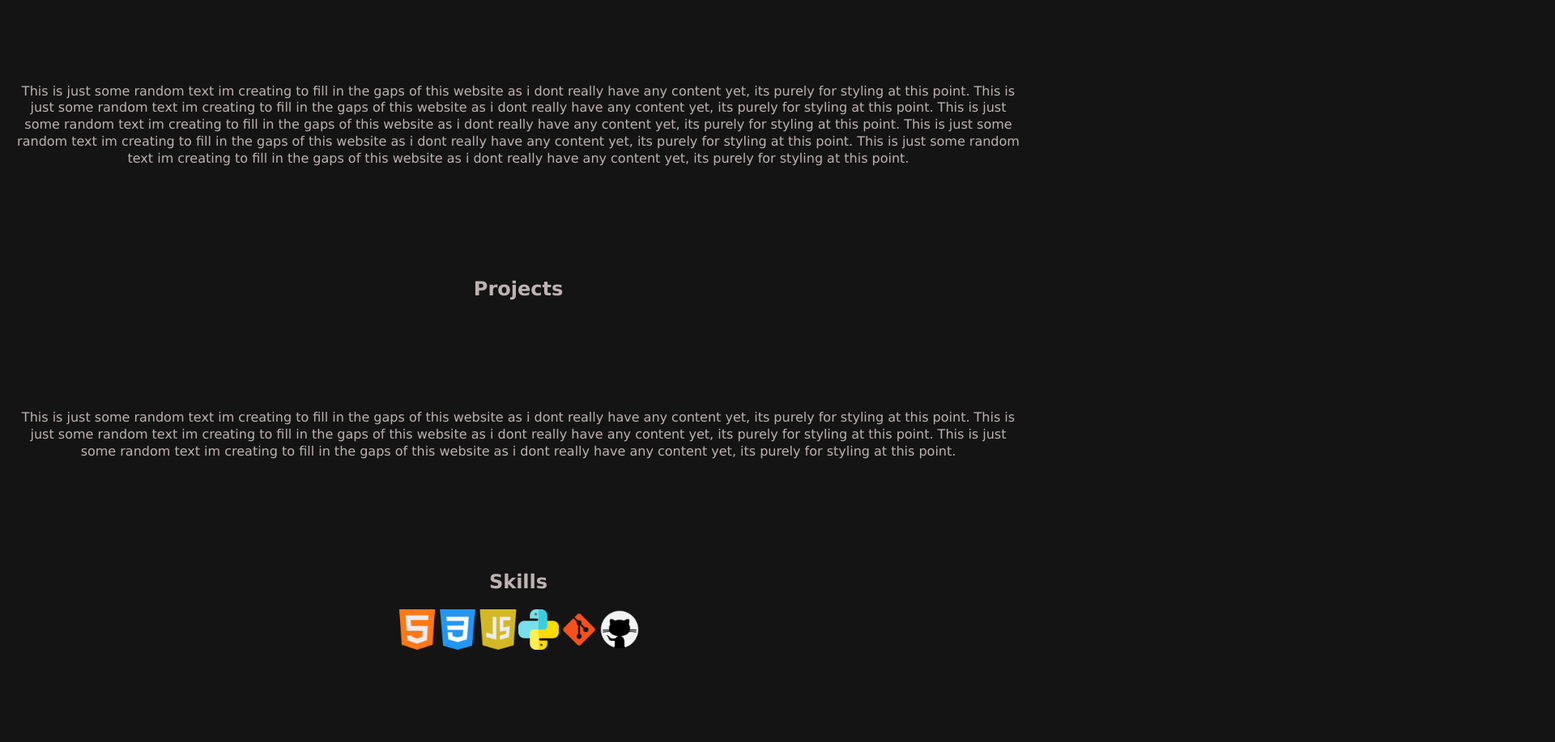
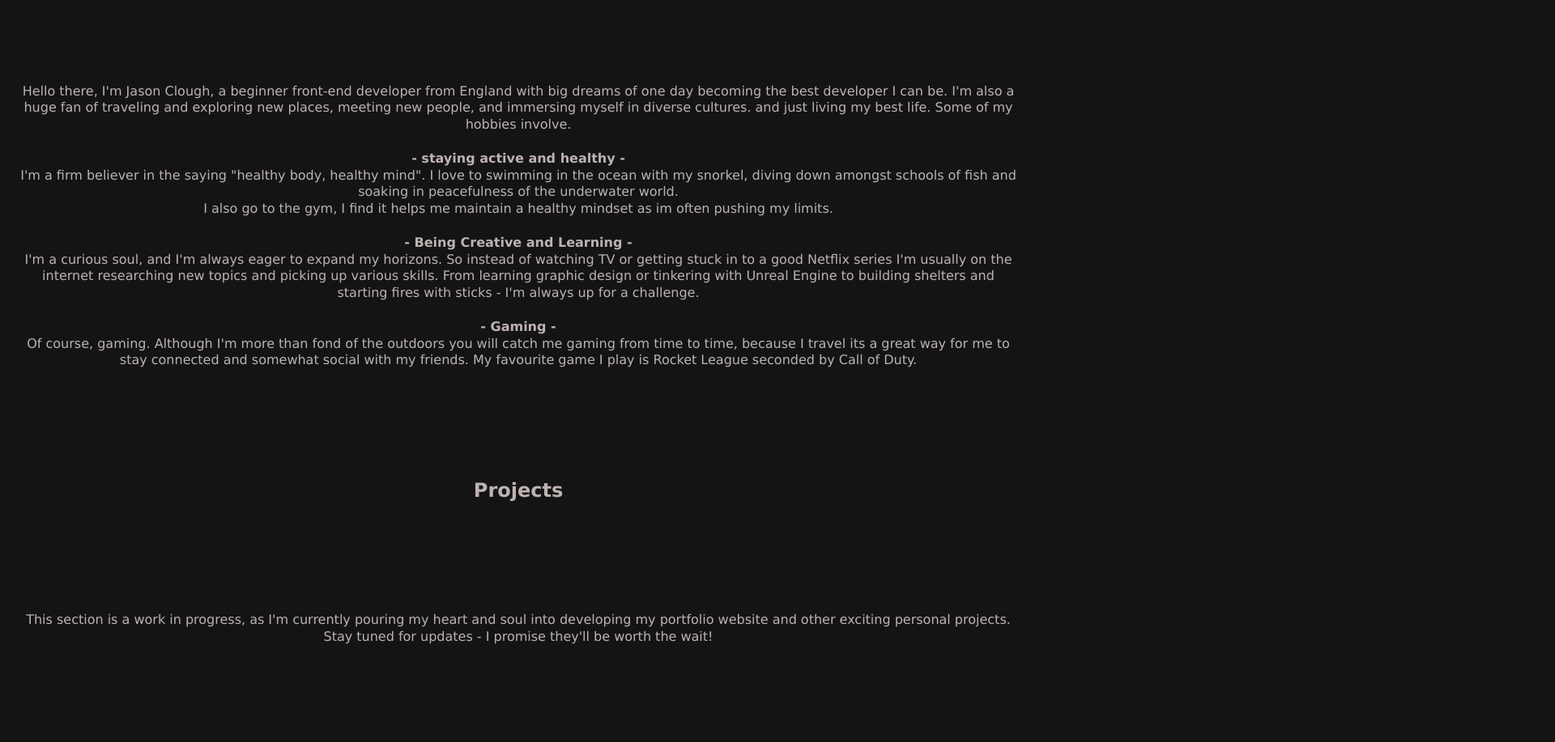
Before and after one commit to Jasonc95/Portfolio-Website, a plain HTML site: page index.html in a window 1280 px wide. Shown: the part 205-1122 px from the top of the page at 81% size, 1920 px wide, since content can reach past the window. Before the commit the page ends 1012 px from the top, so only its background shows below. Drawn offline with Linux system fonts and the light colour scheme.

Commit message:
Updated the content

```diff
--- a/index.html
+++ b/index.html
@@ -11,7 +11,7 @@
 <body>
     <div>
         <nav class="nav-bar">
-            <h4 class="name">Jason<span> Clough</span></h4>
+            <h4 class="name"><span class="cap">J</span>ason<span> <span class="cap">C</span>lough</span></h4>
             <ul>
                 <li><a href="#Home">Home</a></li>
                 <li><a href="#About-Me">About Me</a></li>
@@ -26,35 +26,46 @@
     </section>
 
     <section>
-        <h2 id="#About-Me">About Me</h2>
-        <p>This is just some random text im creating to fill in the gaps of this website as i dont really have any content yet, its purely for styling at this point. This is just some random text im creating to fill in the gaps of this website as i dont really have any content yet, its purely for styling at this point. This is just some random text im creating to fill in the gaps of this website as i dont really have any content yet, its purely for styling at this point. This is just some random text im creating to fill in the gaps of this website as i dont really have any content yet, its purely for styling at this point. This is just some random text im creating to fill in the gaps of this website as i dont really have any content yet, its purely for styling at this point. </p>
+        <h2 id="About-Me">About Me</h2>
+        <p>Hello there, I'm Jason Clough, a beginner front-end developer from England with big dreams of one day becoming the best developer I can be. I'm also a huge fan of traveling and exploring new places, meeting new people, and immersing myself in diverse cultures. and just living my best life. Some of my hobbies involve.<br><br>
+
+             <b>- staying active and healthy -</b><br>
+             I'm a firm believer in the saying "healthy body, healthy mind".
+             I love to swimming in the ocean with my snorkel, diving down amongst schools of fish and soaking in peacefulness of the underwater world.<br> I also go to the gym, I find it helps me maintain a healthy mindset as im often pushing my limits. <br><br>
+
+             <b>- Being Creative and Learning -</b><br>
+             I'm a curious soul, and I'm always eager to expand my horizons. So instead of watching TV or getting stuck in to a good Netflix series I'm usually on the internet researching new topics and picking up various skills. From learning graphic design or tinkering with Unreal Engine to building shelters and starting fires with sticks - I'm always up for a challenge.<br><br>
+
+             <b> - Gaming -</b><br>
+             Of course, gaming. Although I'm more than fond of the outdoors you will catch me gaming from time to time, because I travel its a great way for me to stay connected and somewhat social with my friends. My favourite game I play is Rocket League seconded by Call of Duty.
+             </p>
     </section>
 
     <section>
         <h2 id="Projects">Projects</h2>
-        <p>This is just some random text im creating to fill in the gaps of this website as i dont really have any content yet, its purely for styling at this point. This is just some random text im creating to fill in the gaps of this website as i dont really have any content yet, its purely for styling at this point. This is just some random text im creating to fill in the gaps of this website as i dont really have any content yet, its purely for styling at this point. </p>
+        <p>This section is a work in progress, as I'm currently pouring my heart and soul into developing my portfolio website and other exciting personal projects. Stay tuned for updates - I promise they'll be worth the wait!</p>
     </section>
 
     <section>
         <H2 id="Skills">Skills</H2>
         <div class="logos">
             <div>
-                <img height="50px" width="50px" src="./Images/HTML.png" alt="HTML">
+                <img  src="./Images/HTML.png" alt="HTML">
             </div>
             <div>
-                <img height="50px" width="50px" src="./Images/CSS.png" alt="CSS">
+                <img src="./Images/CSS.png" alt="CSS">
             </div>
             <div>
-                <img height="50px" width="50" src="./Images/JS.png" alt="JavaScript">
+                <img src="./Images/JS.png" alt="JavaScript">
             </div>
             <div>
-                <img height="50px" width="50px" src="./Images/PYTHON.png" alt="Python">
+                <img src="./Images/PYTHON.png" alt="Python">
             </div>
             <div>
-                <img height="50px" width="50px" src="./Images/GIT.png" alt="Git">
+                <img src="./Images/GIT.png" alt="Git">
             </div>
             <div>
-                <img height="50px" width="50px" src="./Images/GITHUB.png" alt="GitHub">
+                <img src="./Images/GITHUB.png" alt="GitHub">
             </div>
         </div>
     </section>
```
